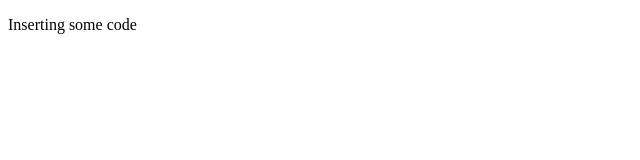
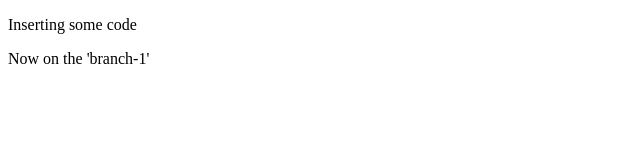
Before and after one commit to abdulrazeq-77/test-branch, a plain HTML site: page index.html in a window 1280 px wide. Shown: the whole page, without its empty margins (0-640 px from the left). Drawn offline with Linux system fonts and the light colour scheme.

Commit message:
initial commit on the branch 'branch-1'

```diff
--- a/index.html
+++ b/index.html
@@ -7,5 +7,6 @@
 </head>
 <body>
     <p>Inserting some code</p>
+    <p>Now on the 'branch-1'</p>
 </body>
 </html>
```
